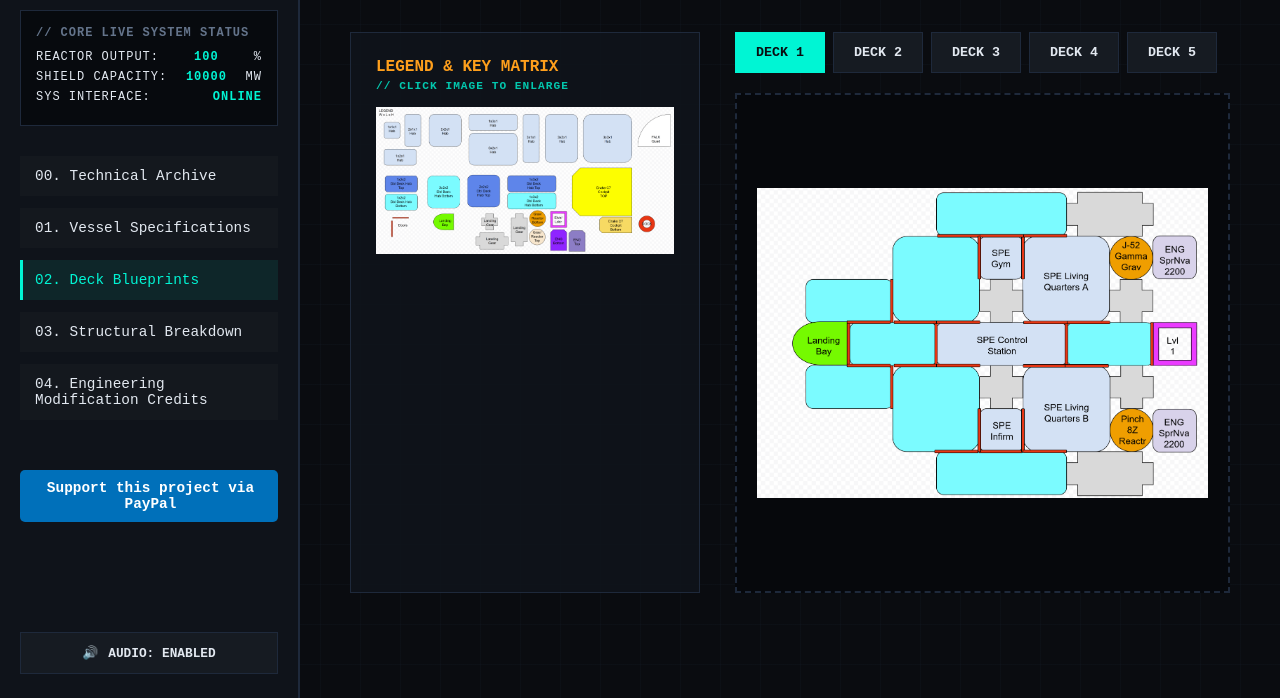
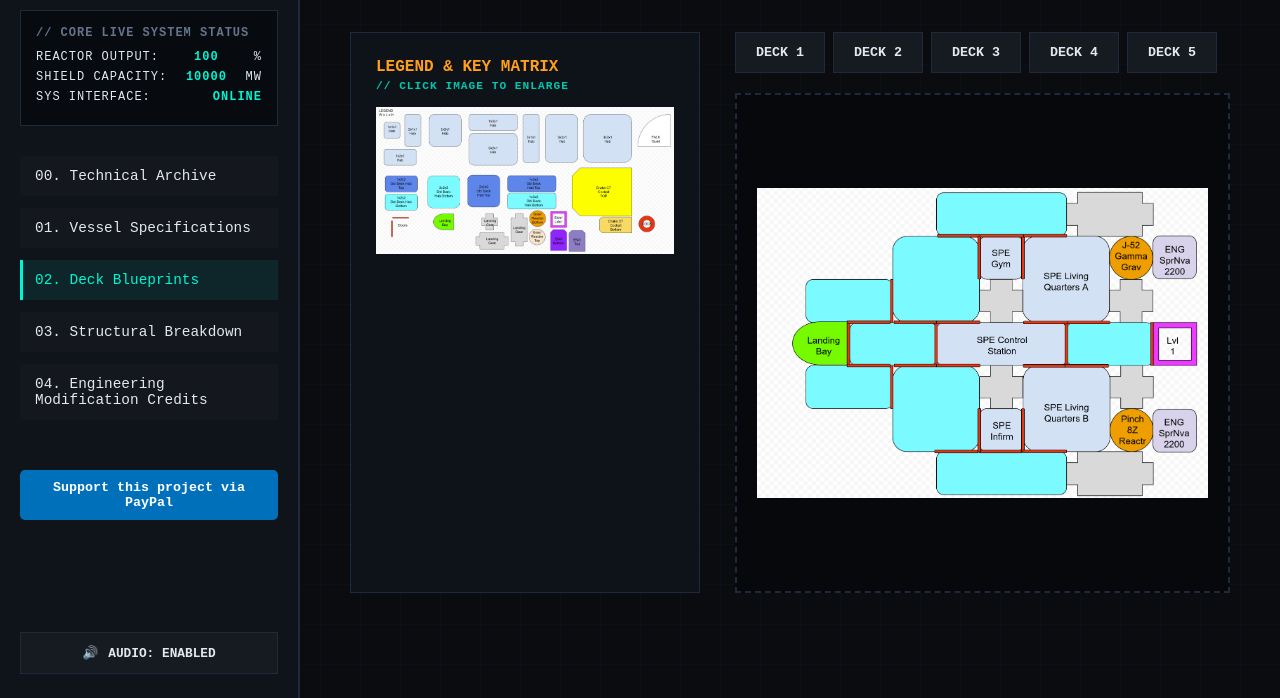
Before and after one commit to AquaSurfer/Terrana, a plain HTML site: page index.html in a window 1280 px wide. Both pictures are taken after a click on the link "02. Deck Blueprints". Shown: the part 96-794 px from the top of the page. Drawn offline with Linux system fonts and the light colour scheme.

Commit message:
Add files via upload

```diff
--- a/index.html
+++ b/index.html
@@ -8,17 +8,14 @@
 </head>
 <body>
 
-    <!-- Tactical Overlay Grid Background -->
     <div class="schematic-bg"></div>
 
-    <!-- Sidebar Navigation -->
     <nav class="sidebar">
         <div class="nav-header">
             <h2 class="glitch-header" data-text="TERRANA">TERRANA</h2>
             <span>CLASS C SCHEMATICS</span>
         </div>
 
-        <!-- INTERACTIVE SYSTEM DIAGNOSTICS TICKER -->
         <div class="system-diagnostics">
             <div class="diag-title">// CORE LIVE SYSTEM STATUS</div>
             <div class="diag-row"><span>REACTOR OUTPUT:</span> <span id="tick-reactor" class="tick-value">0</span>%</div>
@@ -34,12 +31,12 @@
             <li><a href="#credits">04. Engineering Modification Credits</a></li>
         </ul>
 
-       <!-- MASTER AUDIO TOGGLE INTERFACE & PAYMENT SCHEME -->
         <div class="support-section" style="margin: 20px 0; text-align: center;">
-    	    <a href="https://paypal.me/aquasurfer" target="_blank" rel="noopener noreferrer" onclick="return true;" style="padding: 10px 20px; background-color: #0070ba; color: white; text-decoration: none; border-radius: 5px; font-weight: bold; display: inline-block;">
+            <button onclick="window.open('https://paypal.me/aquasurfer', '_blank');" style="padding: 10px 20px; background-color: #0070ba; color: white; border: none; border-radius: 5px; font-weight: bold; cursor: pointer; font-family: inherit;">
                 Support this project via PayPal
-	    </a>
+            </button>
         </div>
+
         <div class="sidebar-footer">
             <button id="audio-toggle" class="audio-btn fx-audio-toggle">
                 <span class="audio-icon">🔊</span> AUDIO: ENABLED
@@ -47,23 +44,19 @@
         </div>
     </nav>
 
-    <!-- Main Content Area -->
     <main class="content">
 
-        <!-- SECTION 00: COVER PAGE -->
         <section id="cover" class="manual-section active-section">
             <div class="cover-wrapper">
                 <div class="cover-frame crt-effect">
                     <div class="cover-image-container">
                         <img src="assets/cover-render.png" alt="Terrana Out of Frame Render" class="hero-render">
-                        <!-- LOCALIZED PLASMA THRUSTER WAKE EMITTER LAYER -->
                         <div class="thruster-glow-matrix"></div>
                     </div>
                     <div class="cover-title">
                         <h1 class="glitch-title" data-text="TERRANA">TERRANA</h1>
                         <p class="subtitle">TACTICAL SHIP OPERATING MANUAL // DECK SCHEMATICS</p>
 
-                        <!-- RE-MAPPED COPYRIGHT FOOTER ARCHIVE -->
                         <div class="cover-copyright-block" style="margin-top: 25px; padding-top: 15px; border-top: 1px solid var(--border-color); font-size: 0.75rem; color: var(--text-muted); line-height: 1.5; letter-spacing: 1px;">
                             <p>&copy; 2026 All Rights Reserved. // 22nd May 2026</p>
                             <p>Proprietary Blueprint Asset developed exclusively for</p>
@@ -74,13 +67,11 @@
             </div>
         </section>
 
-        <!-- SECTION 01: VESSEL SPECIFICATIONS (PHOTO-REPLICATED UI SUITE) -->
         <section id="specs" class="manual-section">
             <h2>01. VESSEL SPECIFICATIONS</h2>
 
             <div class="starfield-ui-wrapper">
 
-                <!-- LEFT COLUMN: DIAGNOSTIC TELEMETRY & SYSTEM BARS -->
                 <div class="ui-panel-left">
                     <div class="ship-systems-container">
                         <div class="ui-header-text">SHIP SYSTEMS</div>
@@ -128,12 +119,10 @@
                     </div>
                 </div>
 
-                <!-- RIGHT COLUMN: OVERVIEW DECK MATRIX -->
                 <div class="ui-panel-right">
                     <div class="overview-header-accent">Ship Overview</div>
 
                     <div class="overview-stats-body">
-                        <!-- STAT TRACKS WITH SLIDER OVERLAYS -->
                         <div class="stat-slider-row">
                             <div class="stat-labels"><span>FUEL</span><span>300</span></div>
                             <div class="slider-track-line data-full"></div>
@@ -150,7 +139,6 @@
 
                         <hr class="panel-inner-divider">
 
-                        <!-- INTERACTIVE GRID LAYOUT FOR CORE SPECS -->
                         <div class="telemetry-quad-mesh">
                             <div class="mesh-cell">
                                 <div class="cell-icon-wrap"><span class="icon-shape spec-c-box">C</span></div>
@@ -182,7 +170,6 @@
                             </div>
                         </div>
 
-                        <!-- WEAPON INTEGRATION DATA FOOTER -->
                         <div class="weapons-triple-row">
                             <div class="wpn-sub-cell"><div class="icon-circle-wpn"></div><div><span class="cell-lbl">PAR</span><span class="cell-val-small">103</span></div></div>
                             <div class="wpn-sub-cell"><div><span class="cell-lbl">EM</span><span class="cell-val-small">3</span></div></div>
@@ -193,7 +180,6 @@
 
                         <div class="registration-status-tag">REGISTERED</div>
 
-                        <!-- VALUATION METRIC DATA GRID -->
                         <div class="valuation-meta-row">
                             <div class="val-block"><span class="cell-lbl">VALUE</span><span class="cell-val-large">128919</span></div>
                             <div class="val-block"><span class="cell-lbl">MASS</span><span class="cell-val-large">1312</span></div>
@@ -203,7 +189,6 @@
 
             </div>
 
-            <!-- COMPONENT DATA SHEET DROPDOWNS -->
             <div class="grid-container specs-grid" style="margin-top: 40px;">
                 <div class="spec-card">
                     <h3>CHASSIS OVERRIDE PROFILE</h3>
@@ -230,7 +215,6 @@
             </div>
         </section>
 
-        <!-- SECTION 02: DECK BLUEPRINTS -->
         <section id="blueprints" class="manual-section">
             <h2>02. MASTER DECK BLUEPRINTS</h2>
             <div class="blueprint-container">
@@ -241,7 +225,7 @@
                 </div>
                 <div class="blueprint-viewer">
                     <div class="tab-controls">
-                        <button class="bp-tab active" onclick="switchBlueprint(1)">DECK 1</button>
+                        <button class="bp-tab" onclick="switchBlueprint(1)">DECK 1</button>
                         <button class="bp-tab" onclick="switchBlueprint(2)">DECK 2</button>
                         <button class="bp-tab" onclick="switchBlueprint(3)">DECK 3</button>
                         <button class="bp-tab" onclick="switchBlueprint(4)">DECK 4</button>
@@ -254,7 +238,6 @@
             </div>
         </section>
 
-        <!-- SECTION 03: STRUCTURAL BREAKDOWN -->
         <section id="breakdown" class="manual-section">
             <h2>03. MULTI-LEVEL STRUCTURAL BREAKDOWN</h2>
             <div class="breakdown-container">
@@ -278,12 +261,10 @@
             </div>
         </section>
 
-        <!-- SECTION 04: MODIFICATION CREDITS -->
         <section id="credits" class="manual-section">
             <h2>04. ENGINEERING MODIFICATION CREDITS</h2>
 
             <div class="grid-container integration-grid">
-                <!-- MASTER MOD MANIFEST ARCHIVE -->
                 <div class="credits-card main-manifest">
                     <h3>INTEGRATED ARCHITECTURAL PACKAGES</h3>
                     <div class="manifest-container">
@@ -347,7 +328,6 @@
                             <a href="https://creations.bethesda.net/en/starfield/details/6cbf2c64-b736-4d95-bf06-38183a94b359/Falkland_Systems_Ship_Services" target="_blank" class="telemetry-link">// DETECT TARGET CREATION</a>
                         </div>
 
-                        <!-- EXPLICIT TELEMETRY MAINTENANCE DISCLAIMER (RELOCATED UNDER FALKLAND MODULE) -->
                         <div class="telemetry-disclaimer" style="margin-top: 15px; margin-bottom: 0;">
                             <strong>// WARNING: REPOSITORY AVAILABILITY PROFILE</strong>
                             <p>Engineering modules can disappear, undergo structural replacement, or be completely removed/updated by their authors. If a direct telemetry target profile returns an interface failure, check the primary Bethesda Creations site immediately and search via a similar asset name to track down and deploy the latest revisions.</p>
@@ -356,10 +336,8 @@
                     </div>
                 </div>
 
-                <!-- CORE OVERRIDES AND MANIPULATION STACKS -->
                 <div class="credits-side-panel">
 
-                    <!-- UTILITY CRITICAL MATRIX -->
                     <div class="credits-card utility-card">
                         <h3>CORE ENGINE OVERRIDES</h3>
                         <div class="manifest-entry-compact">
@@ -374,7 +352,6 @@
                         </div>
                     </div>
 
-                    <!-- DOOR CONFIGURATION MATRIX -->
                     <div class="credits-card utility-card">
                         <h3>INTERNAL ROUTING MANAGEMENT</h3>
                         <div class="manifest-entry-compact">
@@ -384,7 +361,6 @@
                         </div>
                     </div>
 
-                    <!-- MASS MANIPULATION CHASSIS UTILITIES -->
                     <div class="credits-card utility-card">
                         <h3>CHASSIS TACTICAL MANIPULATION</h3>
                         <div class="manipulation-block">
@@ -408,7 +384,6 @@
 
     </main>
 
-    <!-- Global Technical Schematic Magnification Lightbox Overlay -->
     <div id="lightbox-overlay" class="lightbox-overlay">
         <span class="lightbox-close">&times;</span>
         <img class="lightbox-display" id="lightbox-display" src="" alt="Enlarged Projection Matrix">
```
Lines whose indentation alone changed are shown as unchanged.
